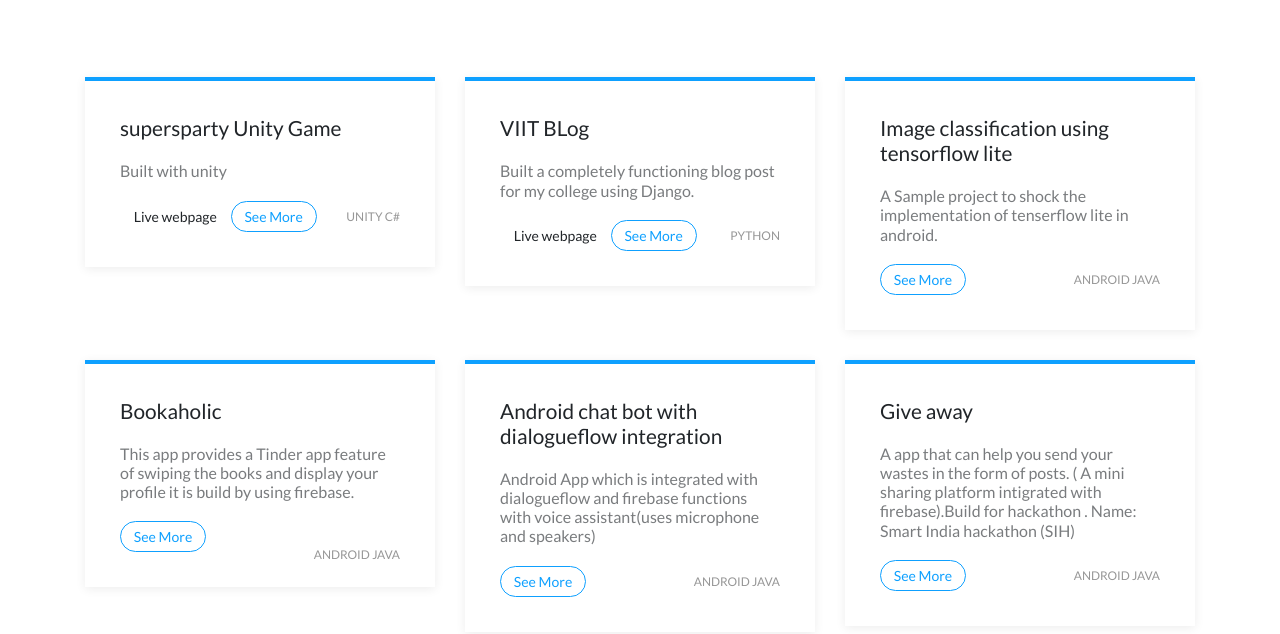
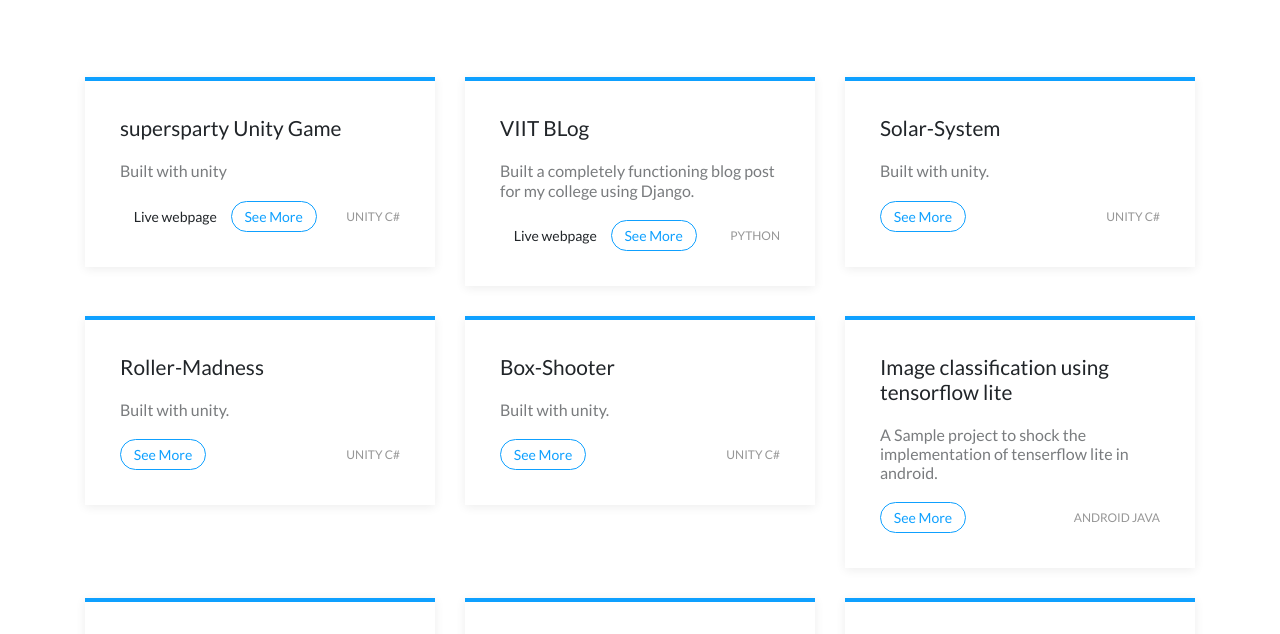
Before and after one commit to saibhaskar24/saibhaskar24.github.io, a plain HTML site: page projects-no-images.html in a window 1280 px wide. Shown: the part 141-775 px from the top of the page. Drawn offline with Linux system fonts and the light colour scheme; files whose address does not match are found by name.

Commit message:
Update projects-no-images.html

```diff
--- a/projects-no-images.html
+++ b/projects-no-images.html
@@ -44,7 +44,6 @@
 
 
 
-
                     <div class="col-md-6 col-lg-4">
                         <div class="project-card-no-image">
                             <h3>VIIT BLog<br></h3>
@@ -52,6 +51,28 @@
                             <div class="tags"><a href="#">Python</a></div>
                         </div>
                     </div>
+                    <div class="col-md-6 col-lg-4">
+                        <div class="project-card-no-image">
+                            <h3>Solar-System<br></h3>
+                            <h4>Built with unity.<br></h4><a class="btn btn-outline-primary btn-sm" role="button" href="https://github.com/saibhaskar24/Solar-System">See More</a>
+                            <div class="tags"><a href="#">Unity C#</a></div>
+                        </div>
+                    </div>
+                    <div class="col-md-6 col-lg-4">
+                        <div class="project-card-no-image">
+                            <h3>Roller-Madness<br></h3>
+                            <h4>Built with unity.<br></h4><a class="btn btn-outline-primary btn-sm" role="button" href="https://github.com/saibhaskar24/Roller-Madness">See More</a>
+                            <div class="tags"><a href="#">Unity C#</a></div>
+                        </div>
+                    </div>
+                    <div class="col-md-6 col-lg-4">
+                        <div class="project-card-no-image">
+                            <h3>Box-Shooter<br></h3>
+                            <h4>Built with unity.<br></h4><a class="btn btn-outline-primary btn-sm" role="button" href="https://github.com/saibhaskar24/Box-Shooter">See More</a>
+                            <div class="tags"><a href="#">Unity C#</a></div>
+                        </div>
+                    </div>
+
                     <div class="col-md-6 col-lg-4">
                         <div class="project-card-no-image">
                             <h3>Image classification using tensorflow lite<br></h3>
```
